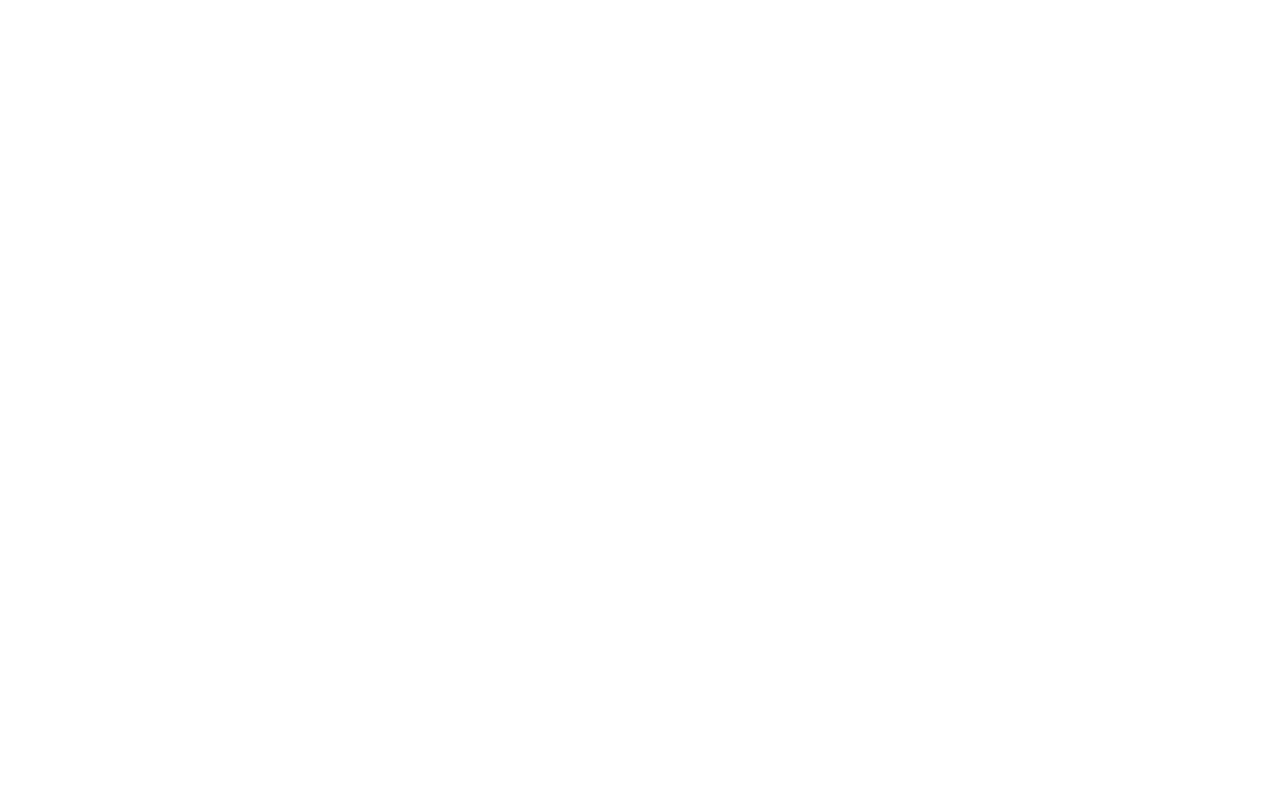
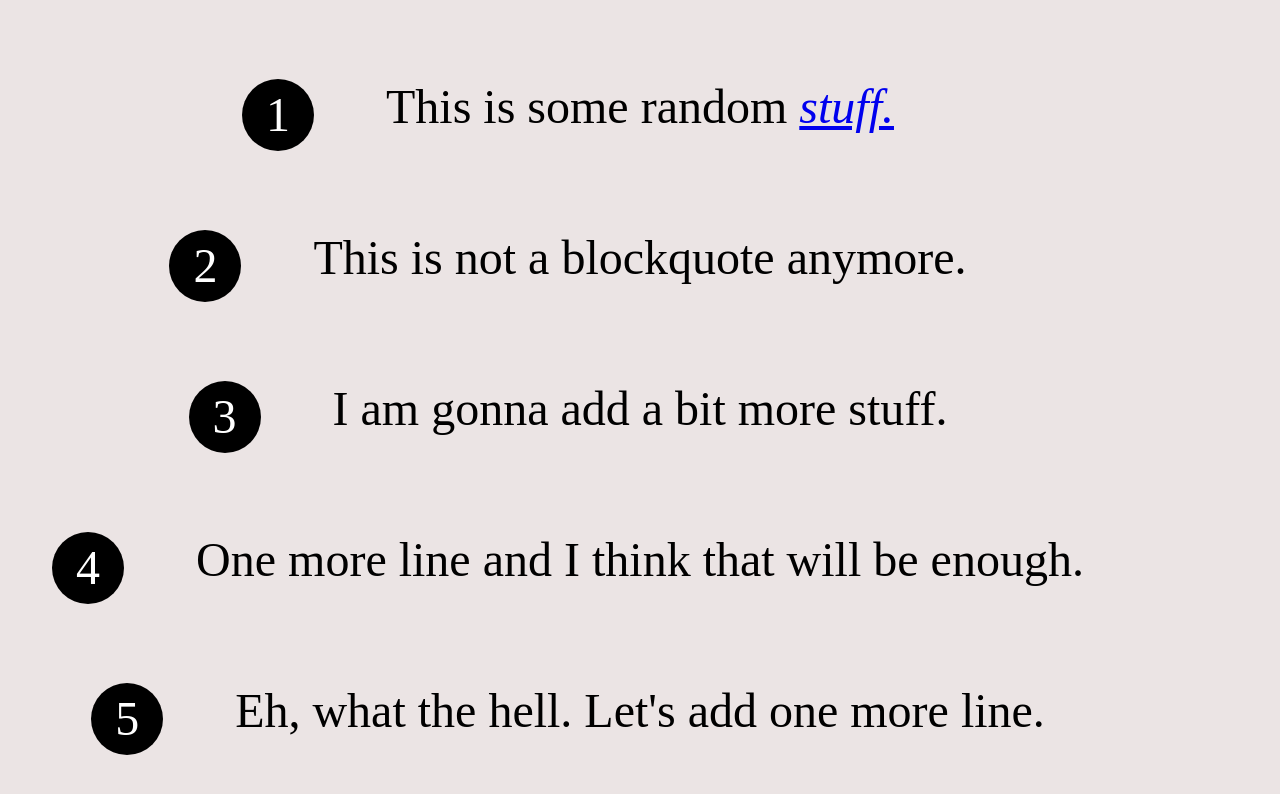
Before and after one commit to hasanfarhan33/Before-and-After-Psuedo-Elements, a plain HTML site: page index.html in a window 1280 px wide. Drawn offline with Linux system fonts and the light colour scheme.

Commit message:
Final Commit

```diff
--- a/index.html
+++ b/index.html
@@ -4,9 +4,19 @@
     <meta charset="UTF-8">
     <meta http-equiv="X-UA-Compatible" content="IE=edge">
     <meta name="viewport" content="width=device-width, initial-scale=1.0">
+    <link rel="stylesheet" href="style.css">
     <title>Before and After Psuedo Elements</title>
 </head>
 <body>
+    <section class="makeItCount">
+        <p>This is some random <a href="#" data-tool-tip="Damn I didn't know I could do this.">stuff.</a></p>
+        <p>This is not a blockquote anymore.</p>
+        <p>I am gonna add a bit more stuff.</p>
+        <p>One more line and I think that will be enough.</p>
+        <p>Eh, what the hell. Let's add one more line.</p>
+    </section>
 
+    <!-- <p class="decorated">I am gonna decorate this.</p>  -->
+    <!-- <img src="https://images.unsplash.com/photo-1627662055487-551888db3aa8?ixid=MnwxMjA3fDF8MHxwaG90by1wYWdlfHx8fGVufDB8fHx8&ixlib=rb-1.2.1&auto=format&fit=crop&w=1050&q=80" alt="Image of food"> -->
 </body>
 </html>
--- /dev/null
+++ b/style.css
@@ -0,0 +1,136 @@
+body {
+  height: 100vh;
+  display: flex;
+  justify-content: center;
+  align-items: center;
+  font-size: 3rem;
+  flex-direction: column;
+  background-color: rgb(235, 228, 228);
+  overflow: hidden;
+}
+
+/* p::before { */
+/* content: ""; */
+/* content: "Hello, "; */
+/* background: red; */
+/* display: block; */
+/* width: 10px; */
+/* height: 10px; */
+/* font-style: italic; */
+/* } */
+
+/* p::after {
+  content: "";
+  background: red;
+  display: block;
+  width: 10px;
+  height: 10px;
+} */
+
+/* p::after {
+  content: " Bye.";
+  background: red;
+  width: 10px;
+  height: 10px;
+  font-style: italic;
+} */
+
+/* Before and After psuedo elements WILL NOT work on images */
+/* img ::before {
+  content: "";
+  display: block;
+  width: 100px;
+  height: 100px;
+  background: purple;
+} */
+
+/* Understanding CONTENT */
+
+/* You can add images */
+/* p::before {
+  content: url(//unsplash.it/150/150);
+  border-radius: 10px;
+} */
+
+blockquote::before {
+  content: open-quote;
+}
+
+blockquote::after {
+  content: close-quote;
+}
+
+/* p::before {
+  content: open-quote;
+}
+
+p::after {
+  content: close-quote;
+} */
+
+a[data-tool-tip] {
+  position: relative;
+  font-style: italic;
+}
+
+a[data-tool-tip]::before {
+}
+
+a[data-tool-tip]::after {
+  content: attr(data-tool-tip);
+  display: block;
+  position: absolute;
+  background-color: gray;
+  font-style: normal;
+  color: white;
+  font-size: 20px;
+  text-align: center;
+  border-radius: 10px;
+  padding: 1em;
+  font-size: 0.3em;
+  bottom: 0;
+  left: 0;
+  white-space: nowrap;
+  transform: scale(0);
+  /* transition: 0.1s; */
+  transition: transform ease-out 150ms, bottom ease-out 150ms;
+}
+
+a[data-tool-tip]:hover::after {
+  transform: scale(1);
+  bottom: 100%;
+}
+
+/* .decorated::before {
+  content: url(//unsplash.it/800/10);
+  display: block;
+} */
+
+.makeItCount {
+  width: 100vw;
+  height: 100vh;
+  display: flex;
+  align-items: center;
+  justify-content: center;
+  flex-direction: column;
+  counter-reset: counter-name;
+}
+
+p {
+  position: relative;
+}
+
+p::before {
+  counter-increment: counter-name;
+  content: counter(counter-name);
+  position: absolute;
+  color: white;
+  background-color: black;
+  width: 1.5em;
+  height: 1.5em;
+  border-radius: 50%;
+  left: -3em;
+  display: flex;
+  align-items: center;
+  justify-content: center;
+}
```
